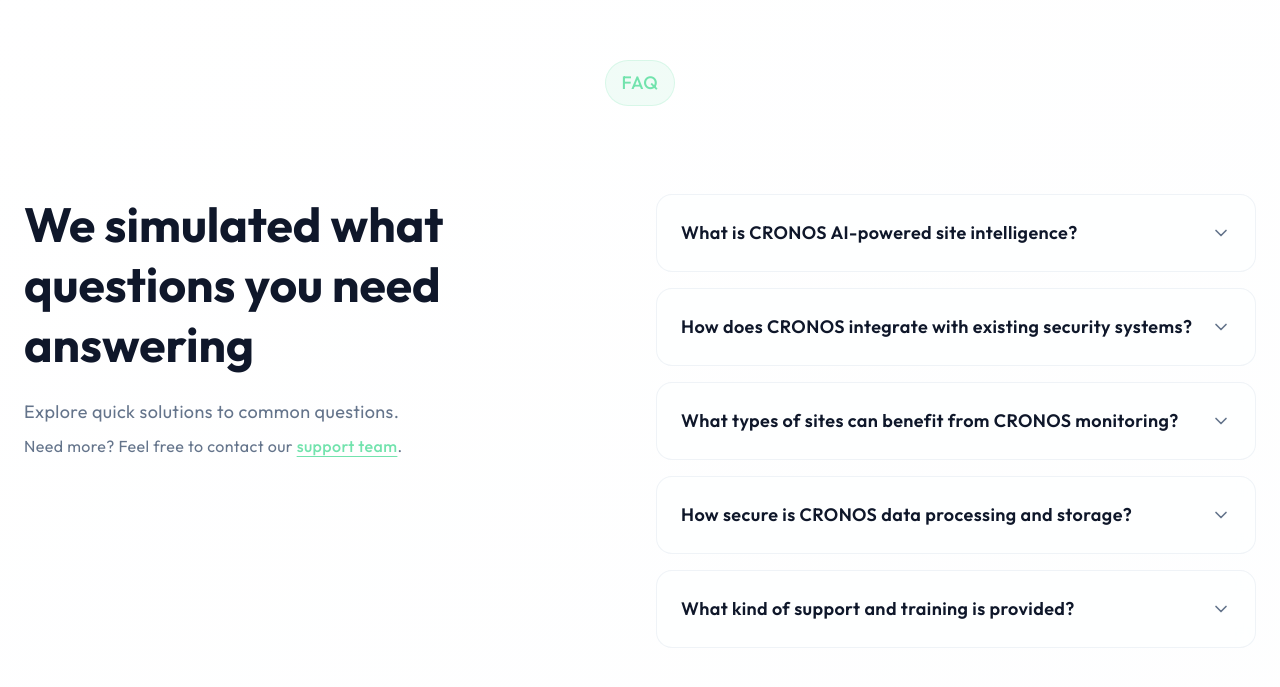
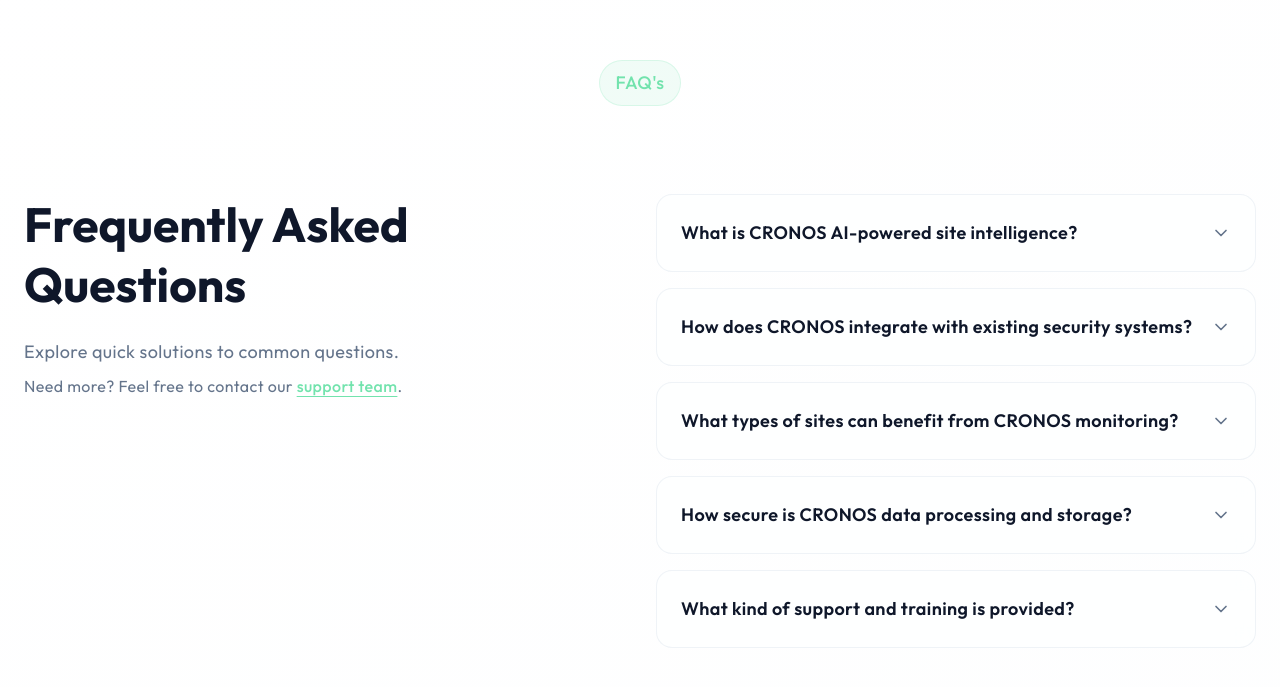
Before and after one commit to Kamesh-Kadimisetty/Cronos, a Next.js app: page /pricing in a window 1280 px wide. Shown: the part 2756-3443 px from the top of the page. Built offline with nearby package versions, Linux system fonts and the light colour scheme.

Commit message:
fix: FAQ section

```diff
--- a/components/FAQSection.jsx
+++ b/components/FAQSection.jsx
@@ -39,7 +39,7 @@
         {/* Centered FAQ Title */}
         <div className="text-center mb-16">
           <div className="inline-flex items-center justify-center px-4 py-2 rounded-full bg-primary/10 border border-primary/20 mb-6">
-            <span className="text-lg font-medium text-primary">FAQ</span>
+            <span className="text-lg font-medium text-primary">FAQ's</span>
           </div>
         </div>
 
@@ -50,10 +50,12 @@
               <div className="text-center lg:text-left">
                 <RevealText>
                   <h2 className="text-4xl md:text-5xl font-bold tracking-tight mb-6 leading-tight">
-                    We simulated what questions you need answering
+                    {/* We simulated what questions you need answering */}
+                    Frequently Asked <br /> Questions
                   </h2>
                 </RevealText>
                 <p className="text-lg text-muted-foreground mb-2">
+                  {/* Explore quick solutions to common questions. */}
                   Explore quick solutions to common questions.
                 </p>
                 <p className="text-muted-foreground">
```
